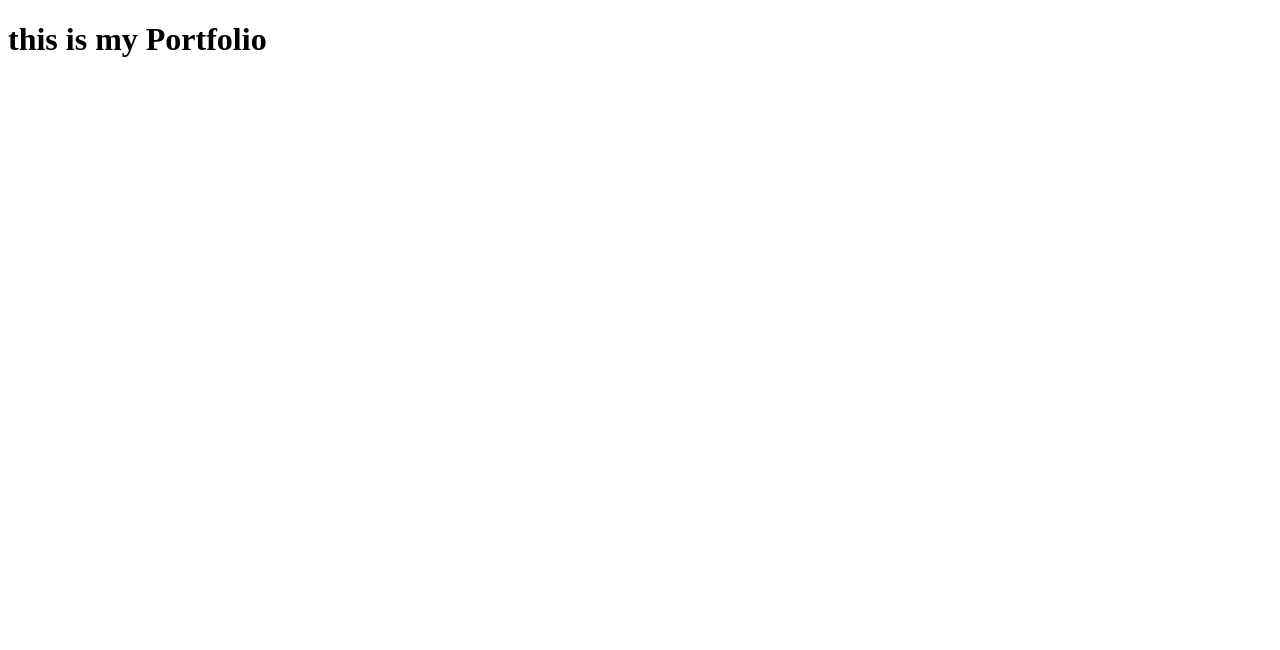
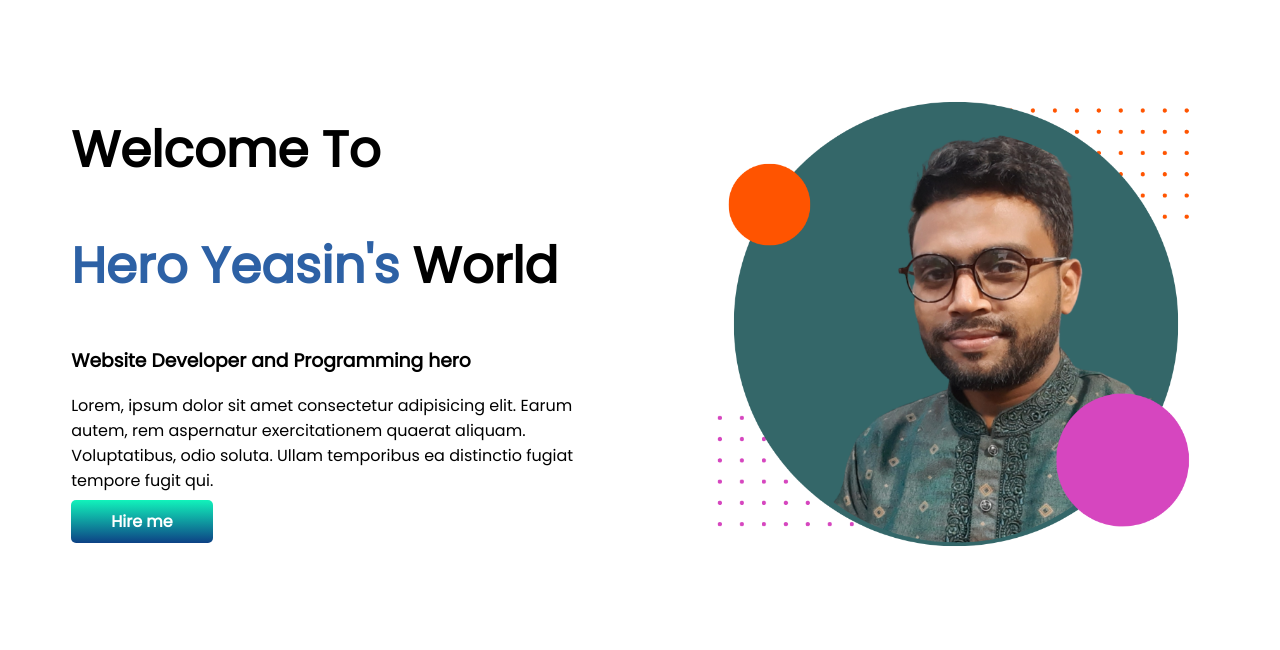
Before and after one commit to ayeasin14/developer-portfolio, a plain HTML site: page index.html in a window 1280 px wide. Drawn offline with Linux system fonts and the light colour scheme.

Commit message:
1st section add

```diff
--- a/index.html
+++ b/index.html
@@ -1,13 +1,32 @@
 <!DOCTYPE html>
 <html lang="en">
+
 <head>
     <meta charset="UTF-8">
     <meta http-equiv="X-UA-Compatible" content="IE=edge">
     <meta name="viewport" content="width=device-width, initial-scale=1.0">
     <title>Developer Portfolio</title>
+    <link rel="preconnect" href="https://fonts.googleapis.com">
+    <link rel="preconnect" href="https://fonts.gstatic.com" crossorigin>
+    <link href="https://fonts.googleapis.com/css2?family=Poppins&display=swap" rel="stylesheet">
+
     <link rel="stylesheet" href="style.css">
 </head>
+
 <body>
-    <h1>this is my Portfolio</h1>
+    <section>
+        <div class="half">
+            <h1>Welcome To</h1>
+            <h1> <span class="Author-name">Hero Yeasin's</span> World </h1>
+            <h3>Website Developer and Programming hero</h3>
+            <p>Lorem, ipsum dolor sit amet consectetur adipisicing elit. Earum autem, rem aspernatur exercitationem
+                quaerat aliquam. Voluptatibus, odio soluta. Ullam temporibus ea distinctio fugiat tempore fugit qui.</p>
+            <a class="link-button" target="_blank" href="https://www.linkedin.com/">Hire me</a>
+        </div>
+        <div class="half">
+            <img src=" images/Yeasin.png" alt="">
+        </div>
+    </section>
 </body>
+
 </html>
--- a/style.css
+++ b/style.css
@@ -0,0 +1,33 @@
+body {
+    font-family: 'Poppins', sans-serif;
+}
+
+h1 {
+    font-size: 50px;
+}
+
+.Author-name {
+    color: rgb(45, 97, 165);
+}
+
+section {
+    display: flex;
+}
+
+.half {
+    width: 50%;
+    padding: 5%;
+}
+
+.half img {
+    width: 100%;
+}
+
+.link-button {
+    text-decoration: none;
+    background-image: linear-gradient(rgb(17, 243, 187), rgb(13, 65, 133));
+    color: white;
+    font-weight: 700;
+    padding: 10px 40px;
+    border-radius: 5px;
+}
```
Also changed, not shown: images/Yeasin.png (added), images/Yeasin1.png (added), images/Yeasin2.png (added), images/dream-bg.png (added), images/exp-bg.png (added), images/jhankar.png (added), images/jhankar2.png (added), images/my-bg.png (added), images/my-bg2.png (added), images/top-banner.png (added), 7 other files.
